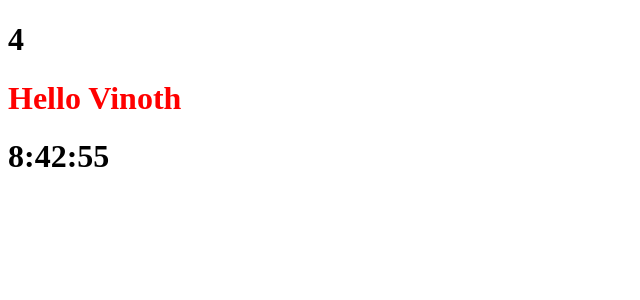
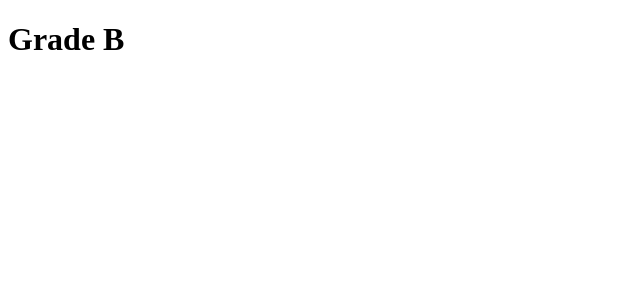
Before and after one commit to vinothsmart/react-ecommerce, a React (Vite) app: page / in a window 1280 px wide. Shown: the top 300 px of the page, without its empty margins (0-640 px from the left). Built offline with nearby package versions, Linux system fonts and the light colour scheme.

Commit message:
Refactor App component to use conditional rendering for grade display

```diff
--- a/src/App.jsx
+++ b/src/App.jsx
@@ -1,32 +1,17 @@
-import { useState, useEffect, useCallback } from "react";
 import Contact from "./component/Contact";
 import Footer from "./component/Footer";
 import Header from "./component/Header";
 import Hero from "./component/Hero";
 
 const App = () => {
-  const getCurrentTime = useCallback(() => {
-    const date = new Date();
-    return date.getHours() + ":" + date.getMinutes() + ":" + date.getSeconds();
-  }, []);
-
-  const [currentTime, setCurrentTime] = useState(getCurrentTime());
-
-  useEffect(() => {
-    setInterval(() => {
-      setCurrentTime(getCurrentTime());
-    }, 1000);
-  }, [currentTime]);
-
+  let marks = 79;
   return (
     <>
       {/* <Header />
       <Hero />
       <Contact />
       <Footer /> */}
-      <h1>{2 + 2}</h1>
-      <h1 style={{ color: "red" }}>Hello Vinoth</h1>
-      <h1>{currentTime}</h1>
+      {marks >= 80 ? <h1>Grade A</h1> : <h1>Grade B</h1>}
     </>
   );
 };
```
